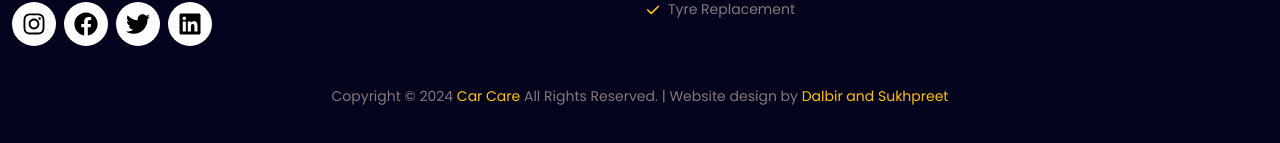
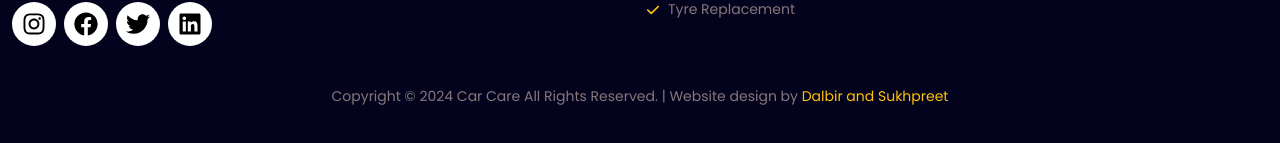
Before and after one commit to sukhpreets2000/car-app, a React (Vite) app: page / in a window 1280 px wide. Shown: the part 2836-2979 px from the top of the page. Built offline with nearby package versions, Linux system fonts and the light colour scheme; the HTML template or start-up script is replaced by a standard one.

Commit message:
Update Footer.tsx

```diff
--- a/src/components/footer/Footer.tsx
+++ b/src/components/footer/Footer.tsx
@@ -105,7 +105,7 @@ const Footer = () => {
           </div>
         </div>
         <div className="text-center">
-          <p className="text-grey text-[14px]">Copyright © 2024 <span className="text-yellow">Car Care</span> All Rights Reserved. | Website design by <span className="text-yellow">Dalbir and Sukhpreet</span></p>
+          <p className="text-grey text-[14px]">Copyright © 2024 <span className="text-red">Car Care</span> All Rights Reserved. | Website design by <span className="text-yellow">Dalbir and Sukhpreet</span></p>
         </div>
       </div>
     </footer>
```
